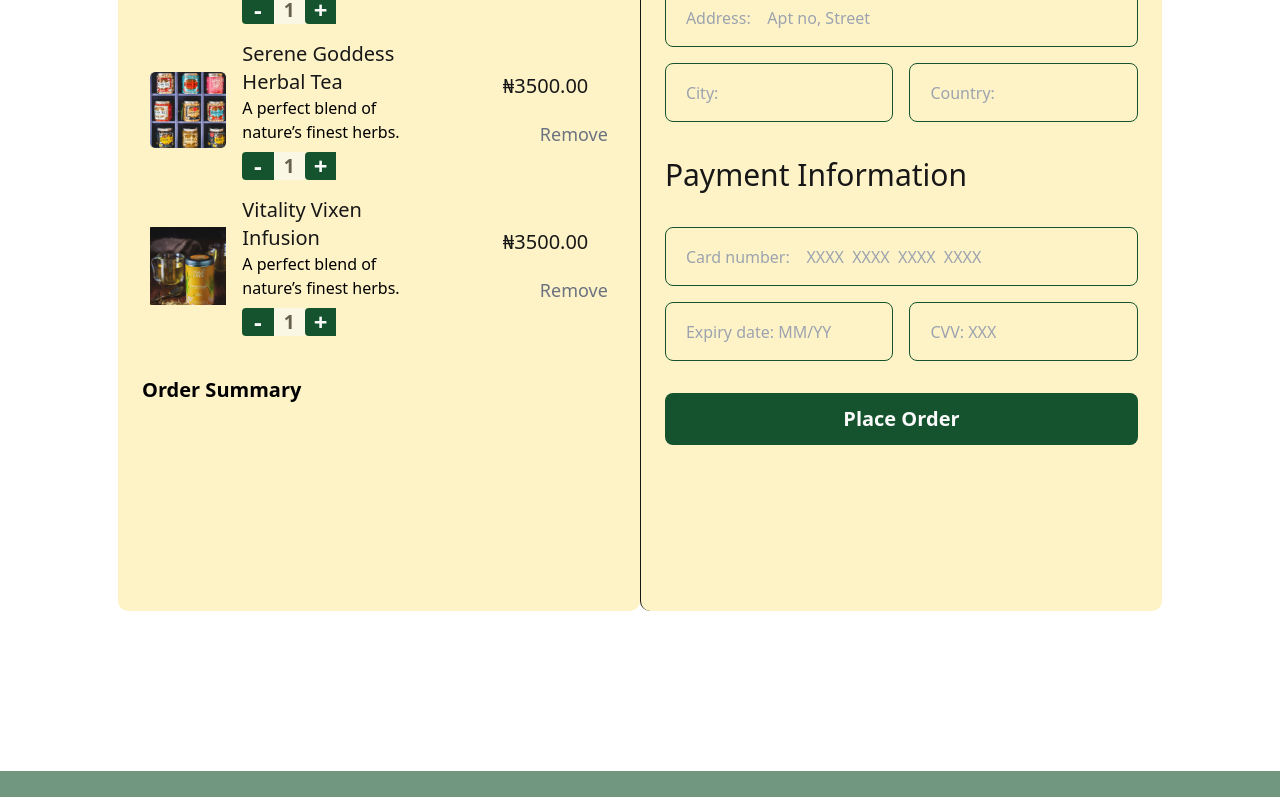
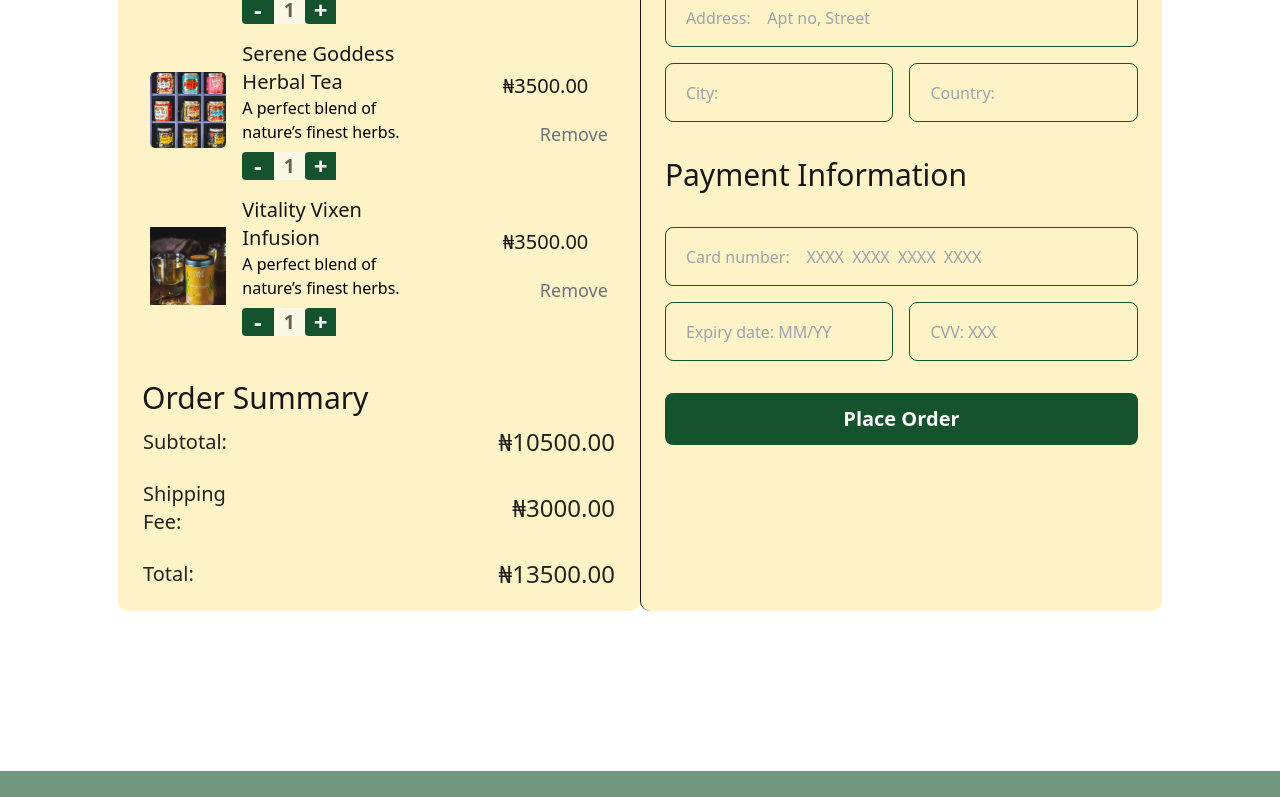
Before and after one commit to JO-YE/herbetea, a React (Create React App) app: page /checkout in a window 1280 px wide. Shown: the part 456-1253 px from the top of the page. Built offline with nearby package versions, Linux system fonts and the light colour scheme.

Commit message:
CHORE: work on order summary, summing up the item we have and gives the total

```diff
--- a/src/pages/checkout.jsx
+++ b/src/pages/checkout.jsx
@@ -2,54 +2,72 @@ import React, { useState } from "react";
 import Mainheader from "../components/header";
 import Foot from "../components/Footer";
 import ShoppingCartRow from "../components/shoppingcart";
-import img1 from '../components/assets/hompage/pic4.png'
-import img2 from '../components/assets/serenetea.png'
-import img3 from '../components/assets/hompage/pic2.png'
+import img1 from "../components/assets/hompage/pic4.png";
+import img2 from "../components/assets/serenetea.png";
+import img3 from "../components/assets/hompage/pic2.png";
 
 const Checkout = () => {
   const [cart, setCart] = useState([
     {
       id: 1,
-      name: 'Blossom Harmony Tea',
-      description: 'A perfect blend of nature’s finest herbs.',
+      name: "Blossom Harmony Tea",
+      description: "A perfect blend of nature’s finest herbs.",
       image: img1,
       price: 3500,
       quantity: 1,
     },
     {
       id: 2,
-      name: 'Serene Goddess Herbal Tea',
-      description: 'A perfect blend of nature’s finest herbs.',
+      name: "Serene Goddess Herbal Tea",
+      description: "A perfect blend of nature’s finest herbs.",
       image: img2,
       price: 3500,
       quantity: 1,
     },
-
     {
       id: 3,
-      name: 'Vitality Vixen Infusion',
-      description: 'A perfect blend of nature’s finest herbs.',
+      name: "Vitality Vixen Infusion",
+      description: "A perfect blend of nature’s finest herbs.",
       image: img3,
       price: 3500,
       quantity: 1,
     },
   ]);
 
+
+// Function for add and minus of the product
   const handleRemove = (id) => {
     setCart(cart.filter((product) => product.id !== id));
   };
 
   const handleIncrease = (id) => {
-    setCart(cart.map((product) =>
-      product.id === id ? { ...product, quantity: product.quantity + 1 } : product
-    ));
+    setCart(
+      cart.map((product) =>
+        product.id === id
+          ? { ...product, quantity: product.quantity + 1 }
+          : product
+      )
+    );
   };
 
+  // Function for Order Summary
   const handleDecrease = (id) => {
-    setCart(cart.map((product) =>
-      product.id === id ? { ...product, quantity: Math.max(1, product.quantity - 1) } : product
-    ));
+    setCart(
+      cart.map((product) =>
+        product.id === id
+          ? { ...product, quantity: Math.max(1, product.quantity - 1) }
+          : product
+      )
+    );
   };
+
+  // this function sum up the shopping item
+  const shippingFee = 3000;
+  const subtotal = cart.reduce(
+    (sum, item) => sum + item.price * item.quantity,
+    0
+  );
+  const total = subtotal + shippingFee;
 
   return (
     <div>
@@ -71,8 +89,27 @@ const Checkout = () => {
                 onDecrease={handleDecrease}
               />
             ))}
-            <h2 className="text-xl font-semibold mt-8 mb-4">Order Summary</h2>
 
+            {/** For Order Summary */}
+            <h2 className="w-[278px] text-neutral-900 text-3xl font-normal font-Quicksand mt-9">Order Summary</h2>
+            <table className="w-full text-left">
+              <tbody>
+                <tr className="">
+                  <td className="w-[101px] text-neutral-900 opacity-95 text-xl font-normal font-Playfair Display py-3">Subtotal:</td>
+                  <td className="py-2 text-right text-neutral-900 opacity-95 text-2xl font-normal font-Playfair Display">₦{subtotal.toFixed(2)}</td>
+                </tr>
+                <tr className="">
+                  <td className=" w-[101px] text-neutral-900 opacity-95 text-xl font-normal font-Playfair Display py-3">Shipping Fee:</td>
+                  <td className="py-2 text-right  text-neutral-900 opacity-95 text-2xl font-normal font-Playfair Display">₦{shippingFee.toFixed(2)}</td>
+                </tr>
+                <tr className="">
+                  <td className="w-[101px] text-neutral-900 opacity-95 text-xl font-normal font-Playfair Display py-3">Total:</td>
+                  <td className="py-2 text-right  text-neutral-900 opacity-95 text-2xl font-normal font-Playfair Display">
+                    ₦{total.toFixed(2)}
+                  </td>
+                </tr>
+              </tbody>
+            </table>
           </div>
 
           {/* Right container */}
```
